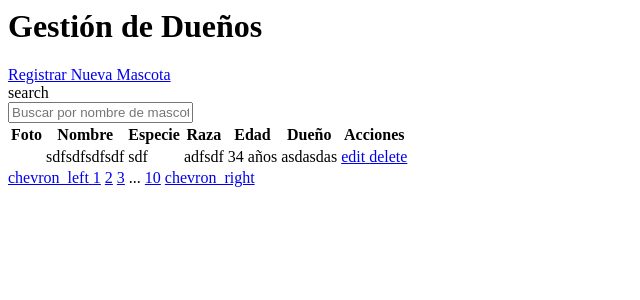
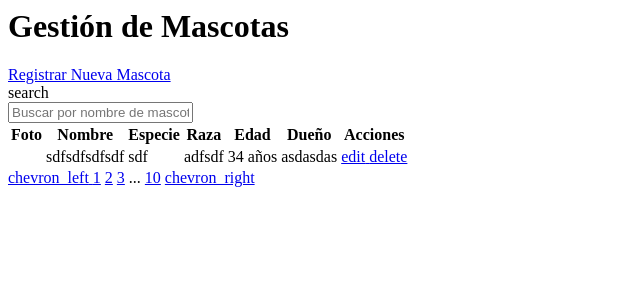
Before and after one commit to Saicroxzz/VetPets, a PHP site: page /templates/gestion_mascotas.php in a window 1280 px wide. Shown: the top 300 px of the page, without its empty margins (0-640 px from the left). Run offline with PHP 8.4, Linux system fonts and the light colour scheme; data comes from the database, SQL or seed files in the repository; grey boxes are pictures that could not be loaded.

Commit message:
arreglar tamaño

```diff
--- a/VetPets/public/views/templates/gestion_mascotas.php
+++ b/VetPets/public/views/templates/gestion_mascotas.php
@@ -1,10 +1,9 @@
 <?php
 include '../../../config/config.php';
 ?>
-<div class="layout-content-container flex flex-col max-w-6xl flex-1 px-4 sm:px-6 lg:px-8">
 <header class="flex justify-between items-center mb-6">
-        <h1 class="text-2xl font-bold">Gestión de Dueños</h1>
-        <a href="registrar_mascota.php"
+    <h1 class="text-2xl font-bold">Gestión de Mascotas</h1>
+    <a href="#" data-page="templates/registro_mascota.php"
         class="px-4 py-2 bg-primary text-white rounded-lg shadow hover:bg-primary/90 transition">
         Registrar Nueva Mascota
     </a>
@@ -130,4 +129,3 @@ include '../../../config/config.php';
         </a>
     </div>
 </main>
-</div>
```
Lines whose indentation alone changed are shown as unchanged.
